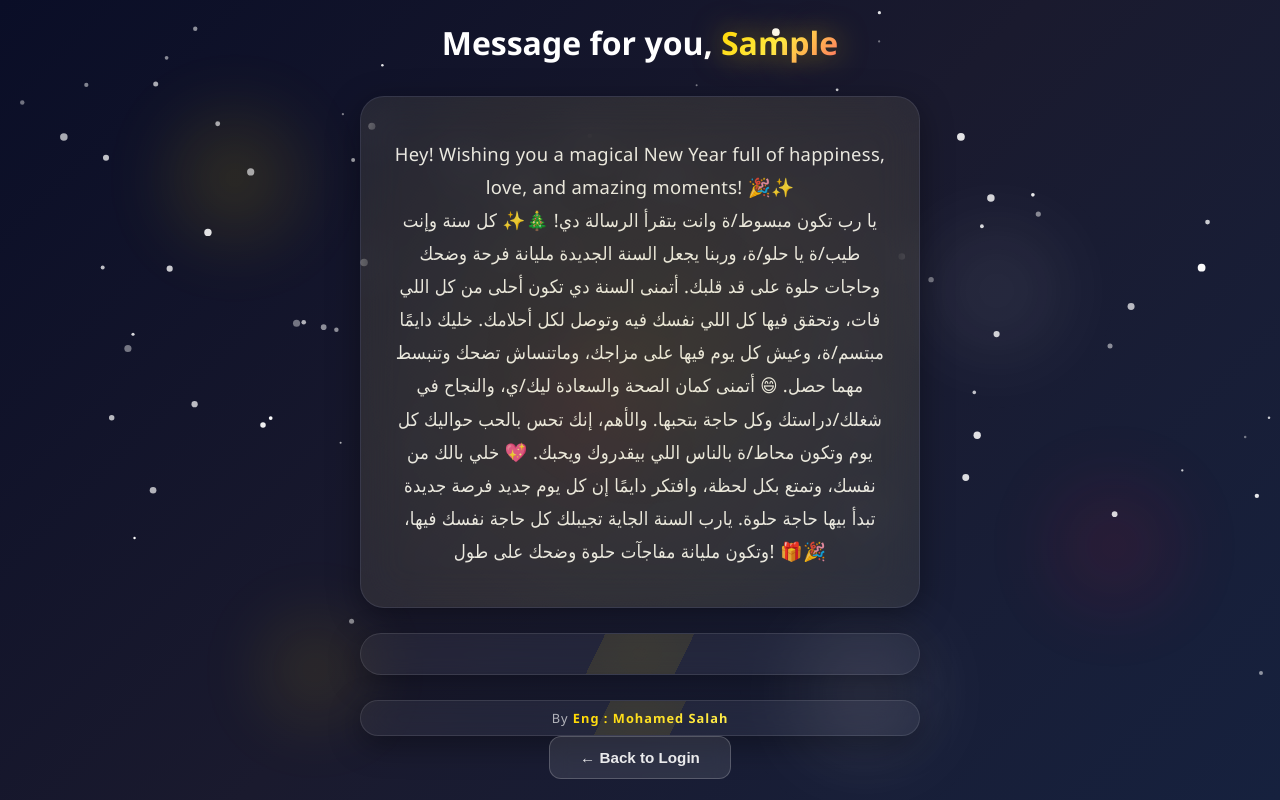
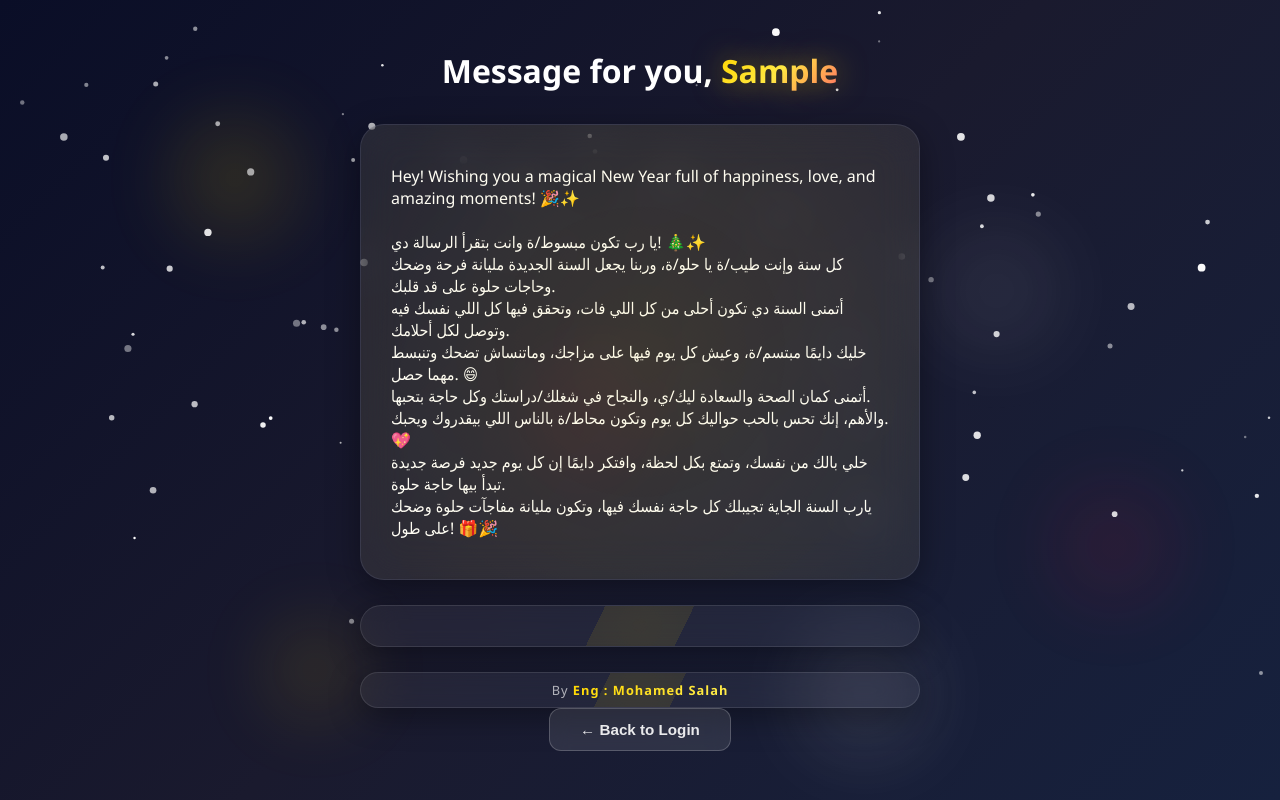
Before and after one commit to ms0616891/happy-new-year, a website: page index.html in a window 1280 px wide. Both pictures are taken after typing "Sample" into the empty fields and a click on the button "Log in". Drawn offline with Linux system fonts and the light colour scheme.

Commit message:
Update index.html

```diff
--- a/index.html
+++ b/index.html
@@ -56,15 +56,18 @@
                 <div class="message-card glass-card slide-up delay-1">
                     <div class="card-glow"></div>
                     <p class="message-text">
-                        Hey! Wishing you a magical New Year full of happiness, love, and amazing moments! 🎉✨<br>
-                        يا رب تكون مبسوط/ة وانت بتقرأ الرسالة دي! 🎄✨
-كل سنة وإنت طيب/ة يا حلو/ة، وربنا يجعل السنة الجديدة مليانة فرحة وضحك وحاجات حلوة على قد قلبك.
-أتمنى السنة دي تكون أحلى من كل اللي فات، وتحقق فيها كل اللي نفسك فيه وتوصل لكل أحلامك.
-خليك دايمًا مبتسم/ة، وعيش كل يوم فيها على مزاجك، وماتنساش تضحك وتنبسط مهما حصل. 😄
-أتمنى كمان الصحة والسعادة ليك/ي، والنجاح في شغلك/دراستك وكل حاجة بتحبها.
-والأهم، إنك تحس بالحب حواليك كل يوم وتكون محاط/ة بالناس اللي بيقدروك ويحبك. 💖
-خلي بالك من نفسك، وتمتع بكل لحظة، وافتكر دايمًا إن كل يوم جديد فرصة جديدة تبدأ بيها حاجة حلوة.
+                       <p id="finalMessage">
+Hey! Wishing you a magical New Year full of happiness, love, and amazing moments! 🎉✨<br><br>
+يا رب تكون مبسوط/ة وانت بتقرأ الرسالة دي! 🎄✨<br>
+كل سنة وإنت طيب/ة يا حلو/ة، وربنا يجعل السنة الجديدة مليانة فرحة وضحك وحاجات حلوة على قد قلبك.<br>
+أتمنى السنة دي تكون أحلى من كل اللي فات، وتحقق فيها كل اللي نفسك فيه وتوصل لكل أحلامك.<br>
+خليك دايمًا مبتسم/ة، وعيش كل يوم فيها على مزاجك، وماتنساش تضحك وتنبسط مهما حصل. 😄<br>
+أتمنى كمان الصحة والسعادة ليك/ي، والنجاح في شغلك/دراستك وكل حاجة بتحبها.<br>
+والأهم، إنك تحس بالحب حواليك كل يوم وتكون محاط/ة بالناس اللي بيقدروك ويحبك. 💖<br>
+خلي بالك من نفسك، وتمتع بكل لحظة، وافتكر دايمًا إن كل يوم جديد فرصة جديدة تبدأ بيها حاجة حلوة.<br>
 يارب السنة الجاية تجيبلك كل حاجة نفسك فيها، وتكون مليانة مفاجآت حلوة وضحك على طول! 🎁🎉
+</p>
+
                     </p>
                 </div>
 
```
